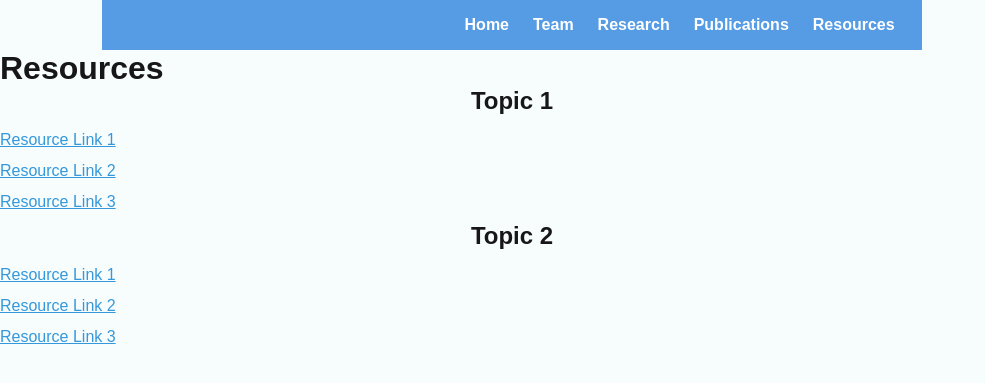
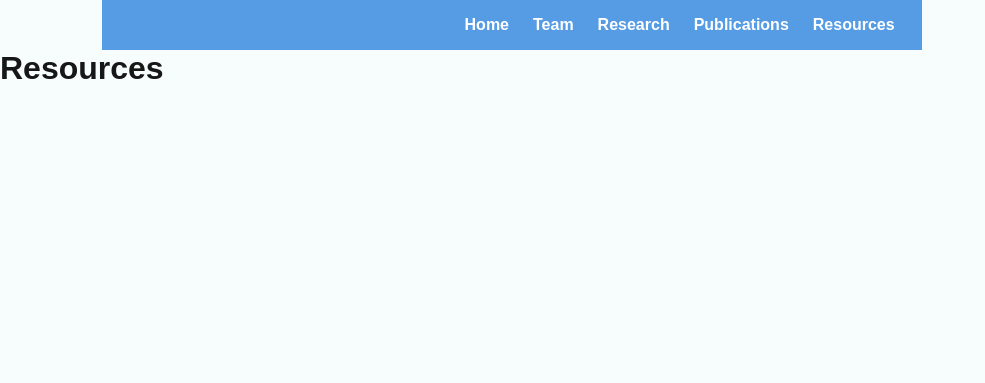
Before and after one commit to AgingLab/AgingLab.github.io, a Jekyll site: the page resources.html, which Jekyll copies as it is, in a window 1280 px wide. Shown: the top 383 px of the page, without its empty margins (0-985 px from the left). Built offline with Jekyll 4.4.1, drawn with Linux system fonts in a browser that asks for light colours.

```diff
--- a/resources.html
+++ b/resources.html
@@ -18,19 +18,7 @@
     </div>
 
     <div class="container main">
-        <h2>Topic 1</h2>
-        <ul>
-            <li><a href="#">Resource Link 1</a></li>
-            <li><a href="#">Resource Link 2</a></li>
-            <li><a href="#">Resource Link 3</a></li>
-        </ul>
-        <h2>Topic 2</h2>
-        <ul>
-            <li><a href="#">Resource Link 1</a></li>
-            <li><a href="#">Resource Link 2</a></li>
-            <li><a href="#">Resource Link 3</a></li>
-        </ul>
-        <!-- Add more topics and resources as needed -->
+
     </div>
 </body>
 
```
